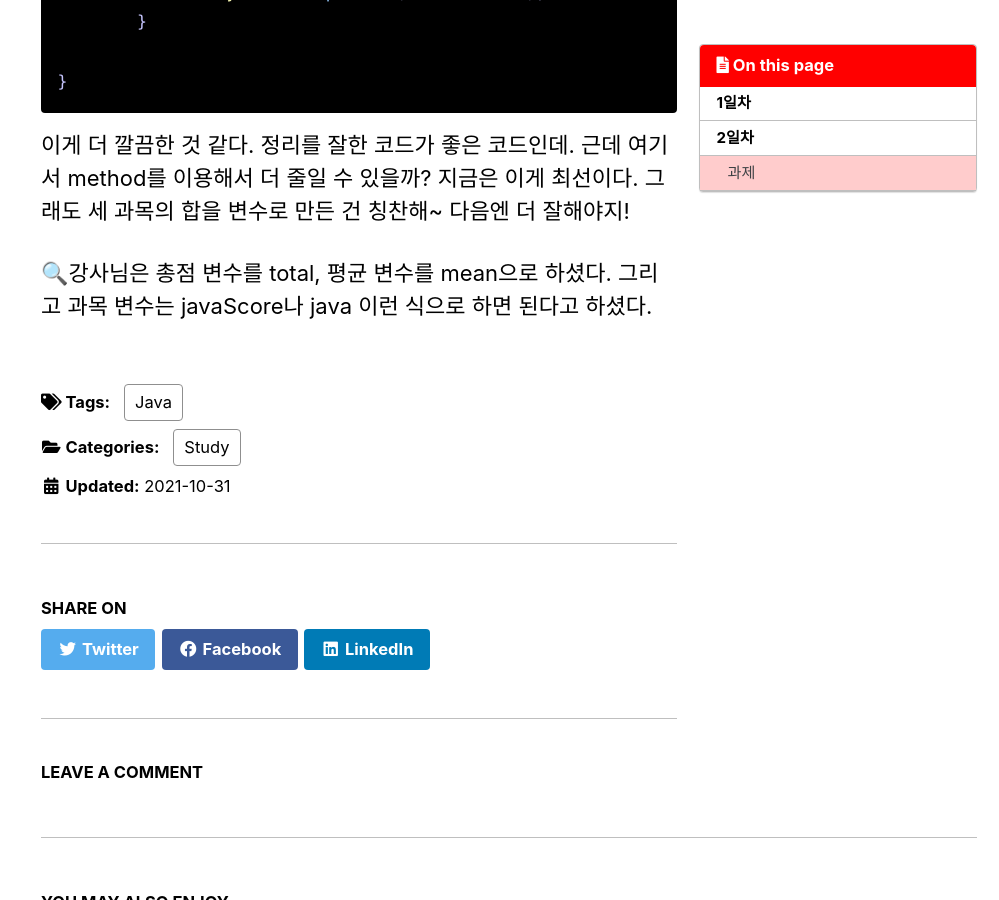
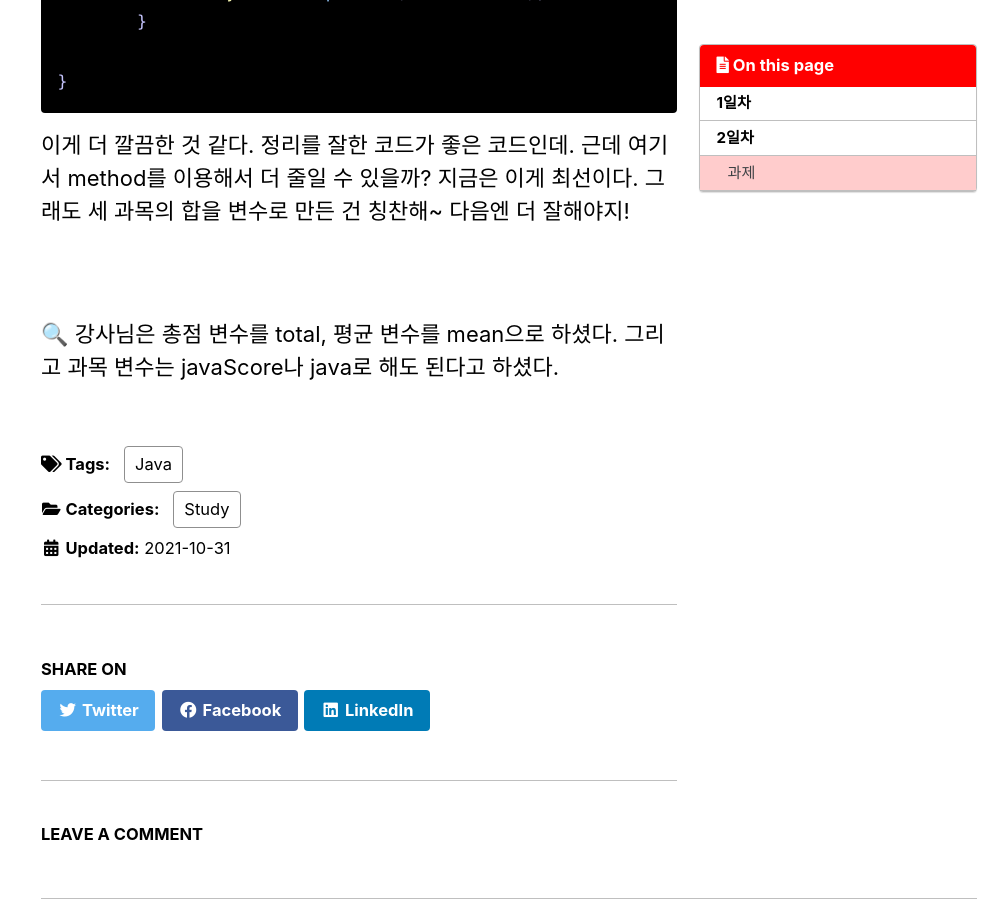
Before and after one commit to YUEUN328/YUEUN328.github.io, a Jekyll site: the page built from _posts/2021-10-31-first.md, in a window 1280 px wide and 900 px high, scrolled down 11085 px. Shown: the whole window, without its empty margins (281-1280 px from the left). Built offline with Jekyll 4.4.1, drawn with Linux system fonts in a browser that asks for light colours; cached includes are drawn as plain includes; comment, search, counter and statistics services are not loaded.

Commit message:
Update 2021-10-31-first.md

```diff
--- a/_posts/2021-10-31-first.md
+++ b/_posts/2021-10-31-first.md
@@ -388,4 +388,6 @@ public class VariableMain09 {
 
 이게 더 깔끔한 것 같다. 정리를 잘한 코드가 좋은 코드인데. 근데 여기서 method를 이용해서 더 줄일 수 있을까? 지금은 이게 최선이다. 그래도 세 과목의 합을 변수로 만든 건 칭찬해~ 다음엔 더 잘해야지!
 
-🔍강사님은 총점 변수를 total, 평균 변수를 mean으로 하셨다. 그리고 과목 변수는 javaScore나 java 이런 식으로  하면 된다고 하셨다.
+<br>
+
+🔍 강사님은 총점 변수를 total, 평균 변수를 mean으로 하셨다. 그리고 과목 변수는 javaScore나 java로  해도 된다고 하셨다.
```
